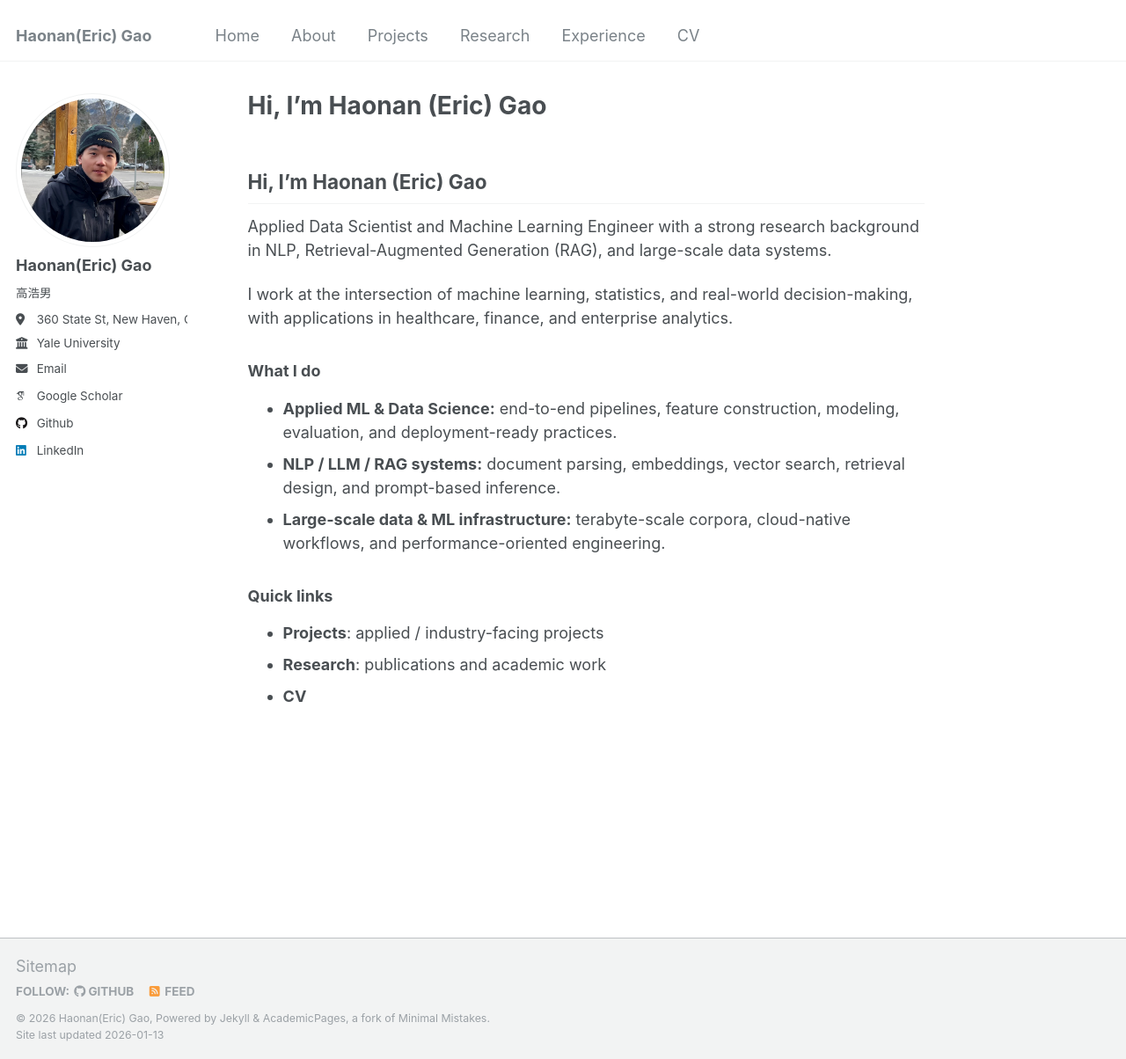
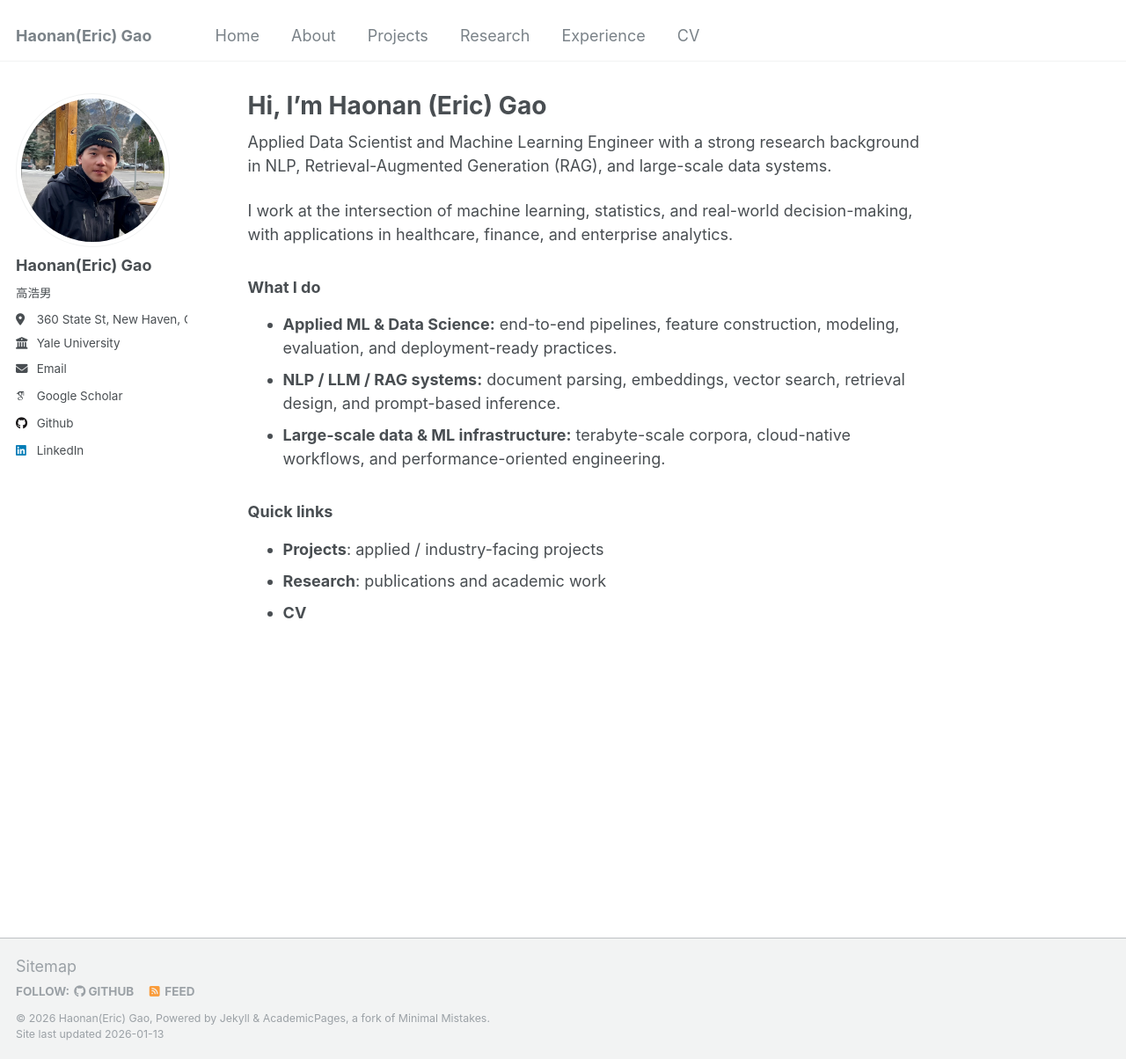
Before and after one commit to rampageoppa/rampageoppa.github.io, a Jekyll site: the page built from _pages/home.md, in a window 1280 px wide and 1204 px high. Shown: the whole window at 88% size. Built offline with Jekyll 4.4.1, drawn with Linux system fonts in a browser that asks for light colours; some web fonts are replaced; our own code applies the rules of GitHub Pages for plain Markdown files; some of the changed lines change nothing that is shown.

Commit message:
Update home.md

```diff
--- a/_pages/home.md
+++ b/_pages/home.md
@@ -1,11 +1,11 @@
 ---
 permalink: /
+title: "Hi, I'm Haonan (Eric) Gao"
 author_profile: true
 redirect_from:
   - /home/
   - /home.html
 ---
-## Hi, I'm Haonan (Eric) Gao
 
 Applied Data Scientist and Machine Learning Engineer with a strong research background in NLP, Retrieval-Augmented Generation (RAG), and large-scale data systems.
 
```
